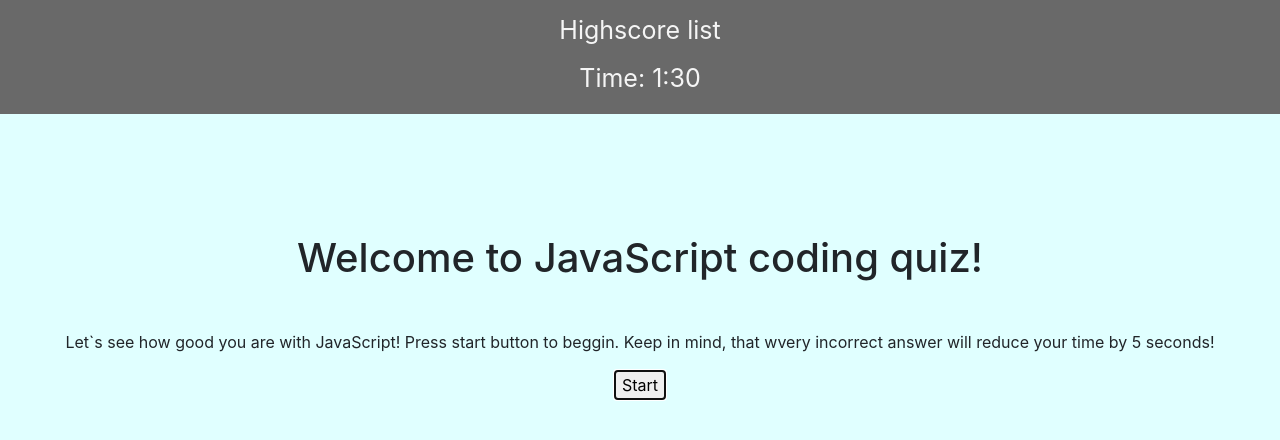
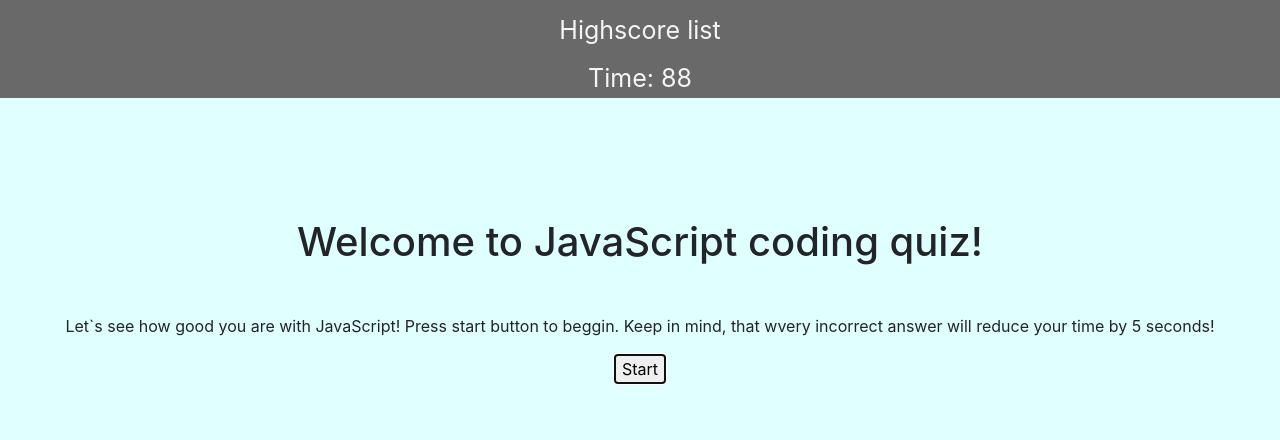
Before and after one commit to Valllerian/Code-Quiz-Project, a plain HTML site: page index.html in a window 1280 px wide. Both pictures are taken after a click on the button "Start". Drawn offline with nearby package versions, Linux system fonts and the light colour scheme.

Commit message:
timer elements added

```diff
--- a/assets/css/style.css
+++ b/assets/css/style.css
@@ -52,4 +52,9 @@ p {
     padding: 3vh;
     line-height:60px;
     margin-right: 5vh;
+
 }
+
+#start-button {
+
+}
--- a/assets/javascript/script.js
+++ b/assets/javascript/script.js
@@ -0,0 +1,29 @@
+var timerElement = document.querySelector("#timer");
+var startButton = document.querySelector("#start-button");
+
+// Global var to keep track of score
+var score = 0;
+
+// Global var for timer seconds
+var timer = 90;
+
+// Timer function
+function startTimer() {
+    var timerCount = setInterval(function () {
+        timer--;
+      timerElement.textContent = timer;
+
+      if (timer === 0) {
+        clearInterval(timerCount);
+        // display score
+      }
+
+    //   if (all the questions answered) {
+    //     clearInterval(timerCount);
+    //     // display score
+    //   }
+    }, 1000);
+  }
+
+  //  event listener to start button to call  function on click
+startButton.addEventListener("click", startTimer);
--- a/index.html
+++ b/index.html
@@ -18,7 +18,7 @@
     <nav>
         <div>
              <a href="highscore.html">Highscore list</a>
-            <div id="timer">Time: 1:30</div>
+            <div>Time: <span id="timer">90</span></div>
         </div>
       </nav>
 
@@ -27,7 +27,7 @@
         <h1>Welcome to JavaScript coding quiz!</h1>
         <p>Let`s see how good you are with JavaScript! Press start button to beggin. Keep in mind, that wvery incorrect answer will reduce your time by 5 seconds!
         </p>
-        <button>Start</button>
+        <button id="start-button">Start</button>
     </section>
 
 
```
